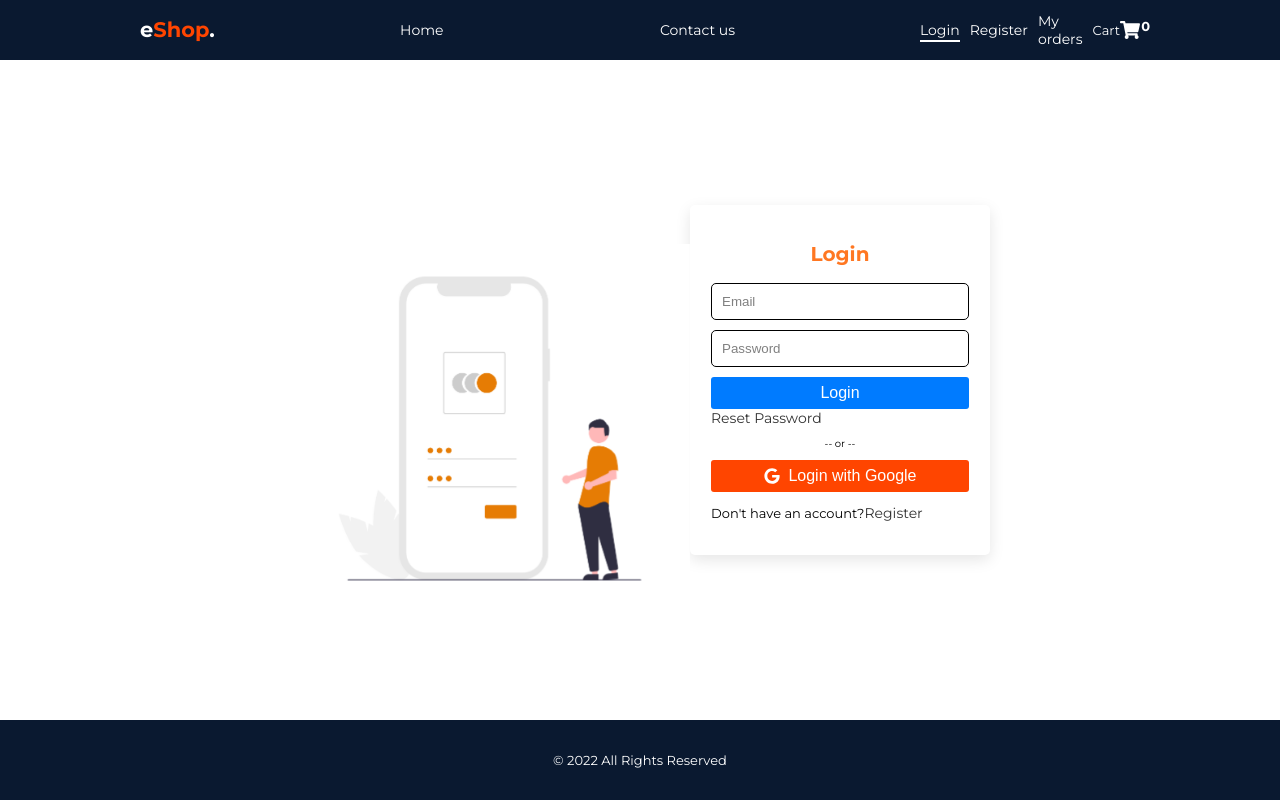
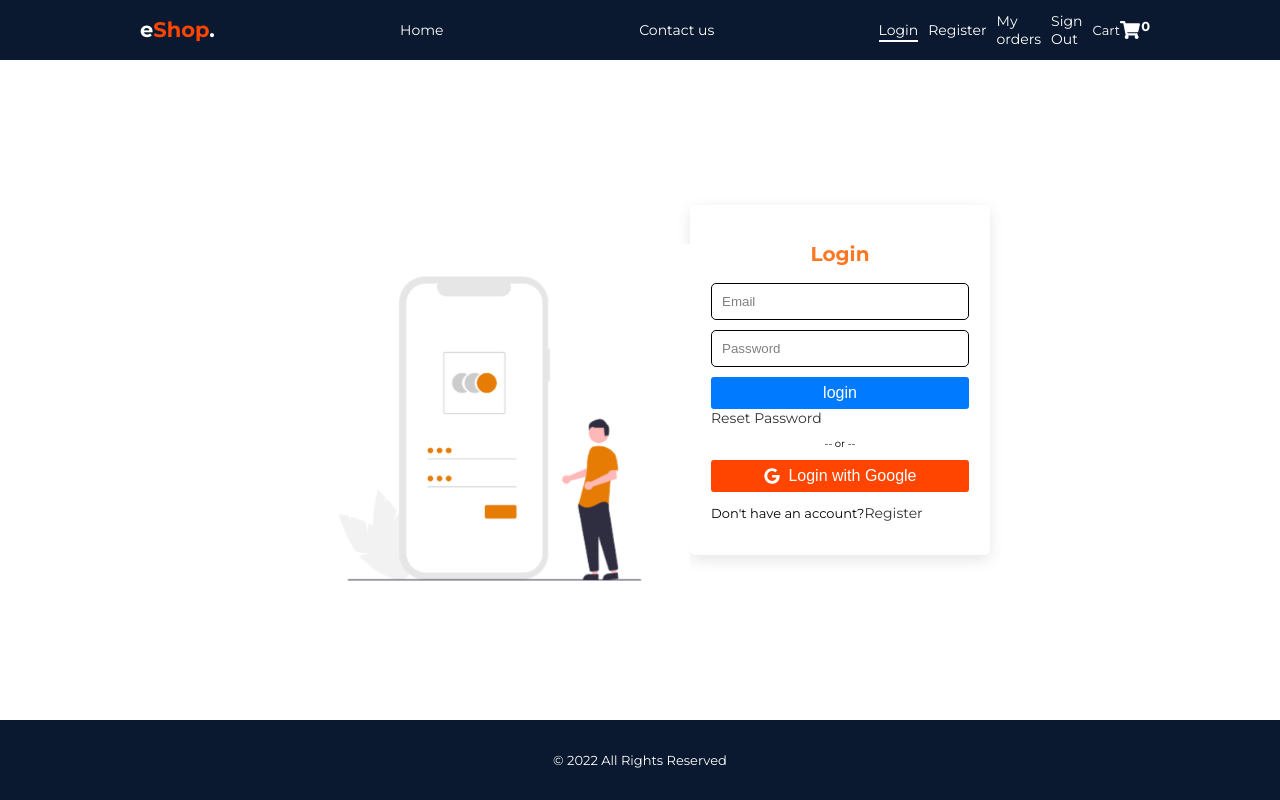
Before and after one commit to JuanSebastianGB/ecommerce, a React (Vite) app in the folder front/: page /login in a window 1280 px wide. Built offline with nearby package versions, Linux system fonts and the light colour scheme.

Commit message:
Implementing logic to handle logout

```diff
--- a/front/src/App.jsx
+++ b/front/src/App.jsx
@@ -2,10 +2,13 @@ import { Fragment } from 'react';
 import { BrowserRouter, Routes, Route } from 'react-router-dom';
 import { Header, Footer } from '@/components';
 import { Contact, Login, Home, Register, Reset } from '@/pages';
+import { ToastContainer } from 'react-toastify';
+import 'react-toastify/dist/ReactToastify.css';
 
 function App() {
   return (
     <Fragment>
+      <ToastContainer />
       <BrowserRouter>
         <Header />
         <Routes>
--- a/front/src/components/header/Header.jsx
+++ b/front/src/components/header/Header.jsx
@@ -3,6 +3,9 @@ import styles from './Header.module.scss';
 import { Link, NavLink } from 'react-router-dom';
 import { FaShoppingCart, FaTimes } from 'react-icons/fa';
 import { BiMenuAltRight } from 'react-icons/bi';
+import { auth } from '@/firebase/credentials';
+import { signOut } from 'firebase/auth';
+import { toast } from 'react-toastify';
 
 const logo = (
   <div className={styles.logo}>
@@ -28,6 +31,14 @@ const Header = () => {
   const [menuOpen, setMenuOpen] = useState(false);
   const handleToggleMenu = () => setMenuOpen(!menuOpen);
   const handleHideMenu = () => setMenuOpen(false);
+  const handleSignOut = async () => {
+    try {
+      await signOut(auth);
+      toast.success('logout successfully');
+    } catch (error) {
+      toast.error(error.message);
+    }
+  };
 
   return (
     <header>
@@ -67,6 +78,9 @@ const Header = () => {
             <NavLink end="true" to="/orders" activeclassname="active">
               My orders
             </NavLink>
+            <NavLink end="true" to="/" onClick={handleSignOut}>
+              Sign Out
+            </NavLink>
           </div>
           {cart}
         </nav>
--- a/front/src/pages/auth/Login.jsx
+++ b/front/src/pages/auth/Login.jsx
@@ -1,13 +1,51 @@
-import React from 'react';
+import { useState, Fragment } from 'react';
 import styles from './auth.module.scss';
 import loginImage from '@/assets/login.png';
-import { Link } from 'react-router-dom';
+import { Link, useNavigate } from 'react-router-dom';
 import { FaGoogle } from 'react-icons/fa';
-import { Card } from '@/components';
+import { Card, Loader } from '@/components';
 import { InputStyled } from './InputStyles';
+import { signInWithEmailAndPassword } from 'firebase/auth';
+import { auth } from '@/firebase/credentials';
+import { toast } from 'react-toastify';
 
+const userLoginInitialState = {
+  email: '',
+  password: '',
+};
 const Login = () => {
+  const [userLogin, setUserLogin] = useState(userLoginInitialState);
+  const [loading, setLoading] = useState(false);
+  const navigate = useNavigate();
+
+  const { email, password } = userLogin;
+
+  const handleChange = (e) =>
+    setUserLogin({ ...userLogin, [e.target.name]: e.target.value });
+
+  const handleSubmit = async (e) => {
+    e.preventDefault();
+    e.stopPropagation();
+    setLoading(true);
+    try {
+      const userLogged = await signInWithEmailAndPassword(
+        auth,
+        email,
+        password
+      );
+      const { user } = userLogged;
+      setLoading(false);
+      toast.success('Login successfully...');
+      navigate('/');
+    } catch (error) {
+      toast.error(`${error.message}`);
+      setLoading(false);
+    }
+  };
+
   return (
+    <Fragment>
+      {loading && <Loader />}
       <section className={`${styles.auth} container`}>
         <div className={styles.img}>
           <img src={loginImage} alt="login" width="400" />
@@ -15,10 +53,26 @@ const Login = () => {
         <Card>
           <div className={styles.form}>
             <h2>Login</h2>
-          <form action="">
-            <InputStyled type="email" placeholder="Email" />
-            <InputStyled type="password" placeholder="Password" />
-            <button className="--btn --btn-primary --btn-block">Login</button>
+            <form action="" onSubmit={handleSubmit}>
+              <InputStyled
+                value={email}
+                name="email"
+                type="email"
+                placeholder="Email"
+                onChange={handleChange}
+              />
+              <InputStyled
+                value={password}
+                name="password"
+                type="password"
+                placeholder="Password"
+                onChange={handleChange}
+              />
+              <input
+                type="submit"
+                value="login"
+                className="--btn --btn-primary --btn-block"
+              />
               <div className={styles.links}>
                 <Link to="/reset">Reset Password</Link>
               </div>
@@ -37,6 +91,7 @@ const Login = () => {
           </div>
         </Card>
       </section>
+    </Fragment>
   );
 };
 
--- a/front/src/pages/auth/Register.jsx
+++ b/front/src/pages/auth/Register.jsx
@@ -5,8 +5,7 @@ import styled from 'styled-components';
 import { Link, useNavigate } from 'react-router-dom';
 import { Card, Loader } from '@/components';
 import { InputStyled } from './InputStyles';
-import { ToastContainer, toast } from 'react-toastify';
-import 'react-toastify/dist/ReactToastify.css';
+import { toast } from 'react-toastify';
 
 import { createUserWithEmailAndPassword } from 'firebase/auth';
 import app, { auth } from '@/firebase/credentials';
@@ -40,7 +39,9 @@ const Register = () => {
       const { user } = userCredentials;
       setLoading(false);
       toast.success('User Registered successfully...');
-      navigate('/login');
+      setTimeout(() => {
+        navigate('/login');
+      }, 2000);
     } catch (error) {
       toast.error(`something went wrong ${error}`);
       setLoading(false);
@@ -49,7 +50,6 @@ const Register = () => {
 
   return (
     <Fragment>
-      <ToastContainer />
       {loading && <Loader />}
       <section className={`${styles.auth} container`}>
         <Card>
```
Lines whose indentation alone changed are shown as unchanged.
